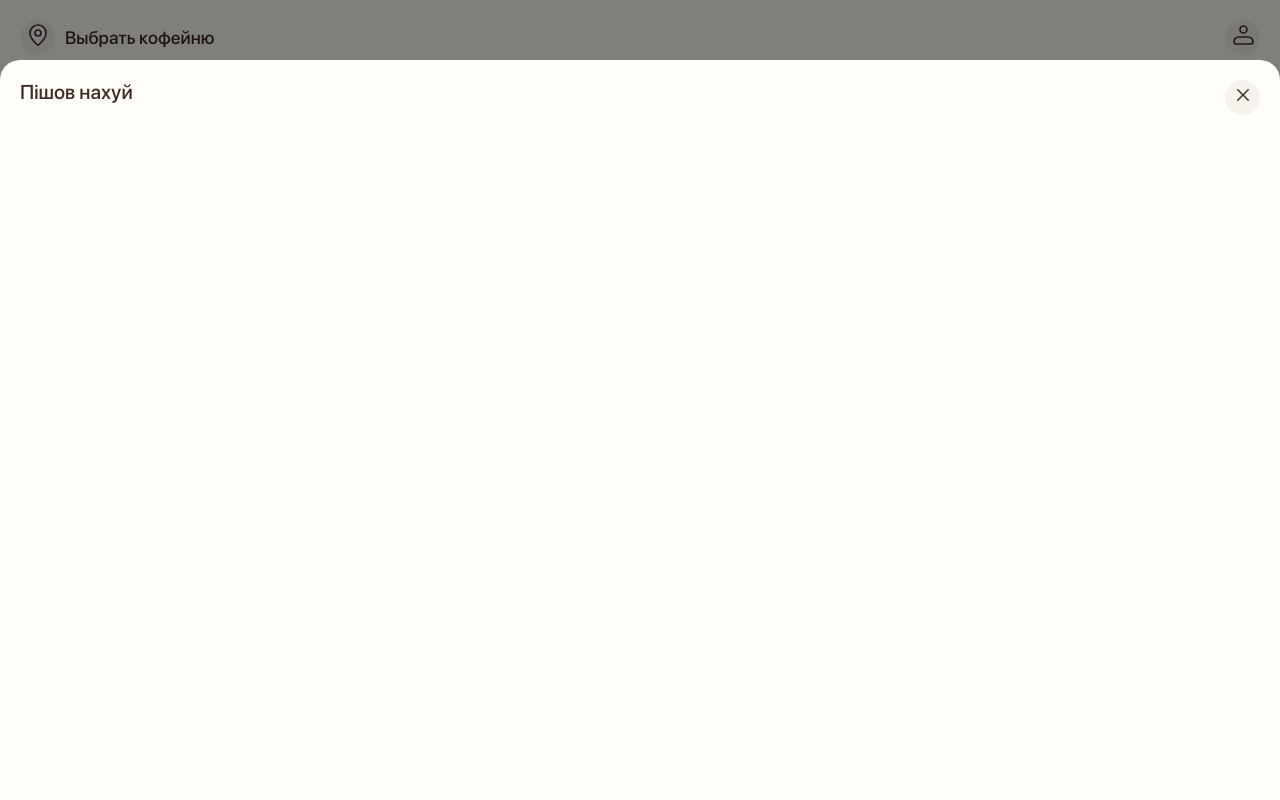
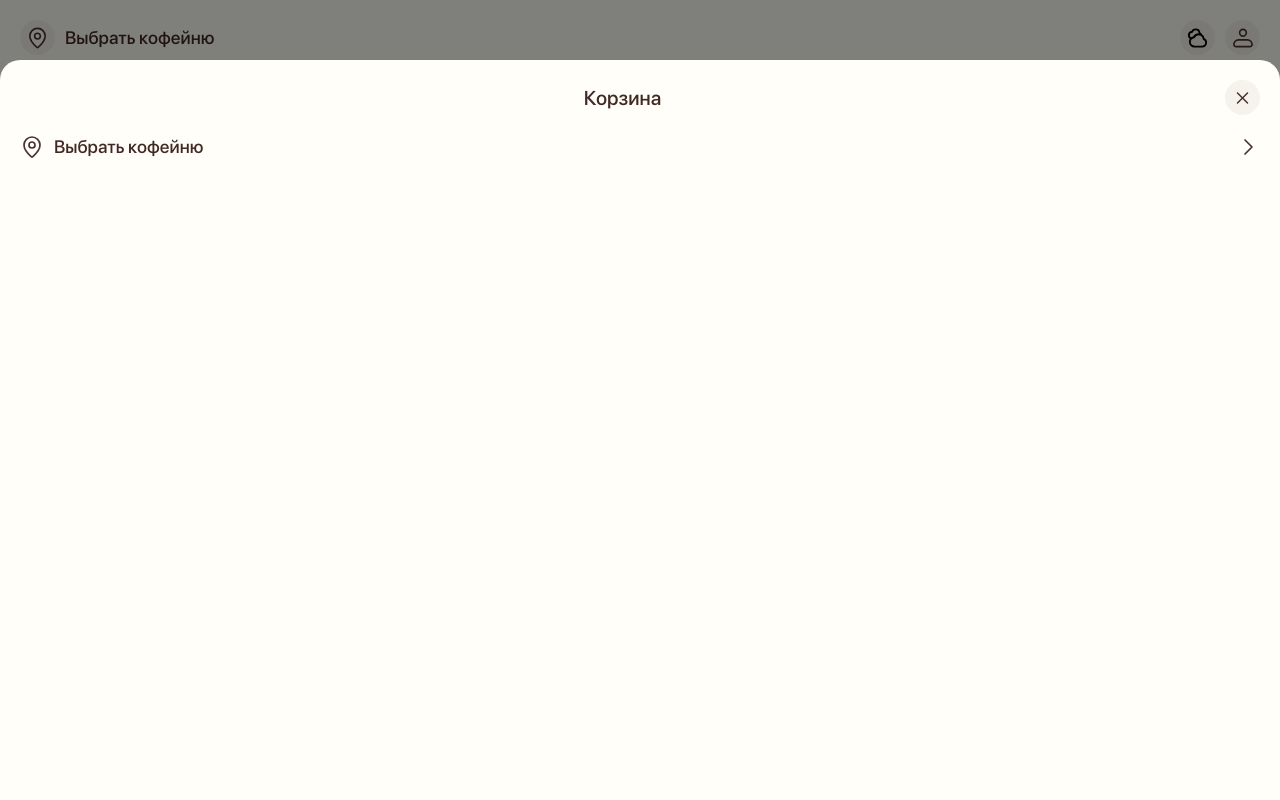
Before and after one commit to lomeat/coffee, a React (Vite) app in the folder client/: page / in a window 1280 px wide. Both pictures are taken after a click on the button "515 ₽". Shown: the top 800 px of the page. Built offline with nearby package versions, Linux system fonts and the light colour scheme.

Commit message:
выбор кофейни

```diff
--- a/client/src/atoms/coffee.atom.ts
+++ b/client/src/atoms/coffee.atom.ts
@@ -20,10 +20,10 @@ type Card = {
 
 const tags: Tag[] = [
   { id: 0, type: "all", title: "все" },
+  { id: 4, type: "new", title: "новинки" },
   { id: 1, type: "classic", title: "классика" },
   { id: 2, type: "cold", title: "холодные" },
   { id: 3, type: "hot", title: "горячие" },
-  { id: 4, type: "new", title: "новинки" },
 ];
 
 export const tagsAtom = atom(tags);
--- a/client/src/components/basket.tsx
+++ b/client/src/components/basket.tsx
@@ -2,6 +2,8 @@ import { useState } from "react";
 import styled from "styled-components";
 
 import { Icon } from "../icon";
+import { ChoosePlaceButton } from "./place-button";
+import { Flex } from "../styles/shared";
 
 export function Basket() {
   const [isVisible, setIsVisible] = useState(false);
@@ -19,8 +21,11 @@ export function Basket() {
 
       <ModalWrapper $isVisible={isVisible}>
         <BasketWrapper>
-          <h2>Пiшов нахуй</h2>
-          <Icon name="CrossIcon" type="button" onClick={toggleModal} />
+          <Flex $isSpace>
+            <h2 style={{ flex: "1 0 auto", textAlign: "center" }}>Корзина</h2>
+            <Icon name="CrossIcon" type="button" onClick={toggleModal} />
+          </Flex>
+          <ChoosePlaceButton isArrow />
         </BasketWrapper>
       </ModalWrapper>
     </>
@@ -32,9 +37,10 @@ const BasketWrapper = styled.div`
   border-radius: 20px 20px 0 0;
   padding: 20px;
   display: flex;
-  justify-content: space-between;
+  flex-direction: column;
   width: 100%;
   height: 100%;
+  gap: 20px;
 
   h2 {
     ${(p) => p.theme.font.caption.large}
--- a/client/src/components/catalog/shared.tsx
+++ b/client/src/components/catalog/shared.tsx
@@ -56,11 +56,9 @@ export const CardInfoContainer = styled.div`
 `;
 
 export const CardTitle = styled.span<{ $isSmall?: boolean }>`
-  ${(p) =>
-    p.$isSmall ? p.theme.font.caption.small : p.theme.font.caption.large}
+  ${(p) => (p.$isSmall ? p.theme.font.caption.small : p.theme.font.text.small)}
   color: ${(p) => p.theme.color.primary};
-  max-width: 90%;
-  overflow-wrap: break-word;
+  max-width: 100%;
 `;
 
 export const CardPrice = styled.span<{ $isSmall?: boolean }>`
--- a/client/src/components/header.tsx
+++ b/client/src/components/header.tsx
@@ -4,6 +4,7 @@ import styled from "styled-components";
 import { ThemeContext } from "../styles/context";
 import { Flex } from "../styles/shared";
 import { Icon } from "../icon";
+import { ChoosePlaceButton } from "./place-button";
 
 export function Header() {
   const toggleTheme = useContext(ThemeContext);
@@ -11,11 +12,11 @@ export function Header() {
   return (
     <Wrapper>
       <Flex $isSpace>
+        <ChoosePlaceButton />
         <Flex $gap={10}>
-          <Icon name="MapIcon" type="button" />
-          <HeaderSpan>Выбрать кофейню</HeaderSpan>
+          <Icon name="CloudIcon" type="button" onClick={toggleTheme} />
+          <Icon name="ProfileIcon" type="button" />
         </Flex>
-        <Icon name="ProfileIcon" type="button" onClick={toggleTheme} />
       </Flex>
       <HeaderSearch placeholder="найди свой напиток" />
     </Wrapper>
@@ -47,7 +48,3 @@ const HeaderSearch = styled.input`
     background: ${(p) => p.theme.background.primary};
   }
 `;
-
-const HeaderSpan = styled.span`
-  ${({ theme }) => theme.font.text.large}
-`;
--- /dev/null
+++ b/client/src/components/place-button.tsx
@@ -0,0 +1,44 @@
+import styled from "styled-components";
+import { Icon } from "../icon";
+import { Flex } from "../styles/shared";
+
+type Props = {
+  onClick?: React.MouseEventHandler<HTMLButtonElement>;
+  isArrow?: boolean;
+};
+
+export function ChoosePlaceButton({ onClick, isArrow }: Props) {
+  if (isArrow) {
+    return (
+      <ButtonNoStyles onClick={onClick}>
+        <Flex $isSpace>
+          <Flex $gap={10}>
+            <Icon name="MapIcon" />
+            <HeaderSpan>Выбрать кофейню</HeaderSpan>
+          </Flex>
+          <Icon name="ArrowDownIcon" rotate={-90} />
+        </Flex>
+      </ButtonNoStyles>
+    );
+  }
+
+  return (
+    <ButtonNoStyles onClick={onClick}>
+      <Flex $gap={10}>
+        <Icon name="MapIcon" type="button" />
+        <HeaderSpan>Выбрать кофейню</HeaderSpan>
+      </Flex>
+    </ButtonNoStyles>
+  );
+}
+
+const ButtonNoStyles = styled.button`
+  padding: 0;
+  margin: 0;
+  background: transparent;
+  border: 0;
+`;
+
+const HeaderSpan = styled.span`
+  ${({ theme }) => theme.font.text.large}
+`;
--- a/client/src/icon.tsx
+++ b/client/src/icon.tsx
@@ -9,10 +9,11 @@ type IconProps = {
   size?: number;
   color?: string;
   type?: "button";
+  rotate?: number;
   onClick?: React.MouseEventHandler<HTMLButtonElement>;
 };
 
-export function Icon({ name, size, color, type, onClick }: IconProps) {
+export function Icon({ name, size, color, type, onClick, rotate }: IconProps) {
   const IconComponent = name ? icons[name] : DefaultIcon;
 
   if (type === "button") {
@@ -22,6 +23,7 @@ export function Icon({ name, size, color, type, onClick }: IconProps) {
           width={size || 24}
           height={size || 24}
           color={color || "#402824"}
+          style={rotate ? { rotate: `${rotate}deg` } : {}}
         />
       </Button>
     );
@@ -32,6 +34,7 @@ export function Icon({ name, size, color, type, onClick }: IconProps) {
       width={size || 24}
       height={size || 24}
       color={color || "#402824"}
+      style={rotate ? { rotate: `${rotate}deg` } : {}}
     />
   );
 }
@@ -49,4 +52,7 @@ const Button = styled.button`
   background: rgba(64, 40, 36, 0.05);
   width: 35px;
   height: 35px;
+  display: flex;
+  justify-content: center;
+  align-items: center;
 `;
```
